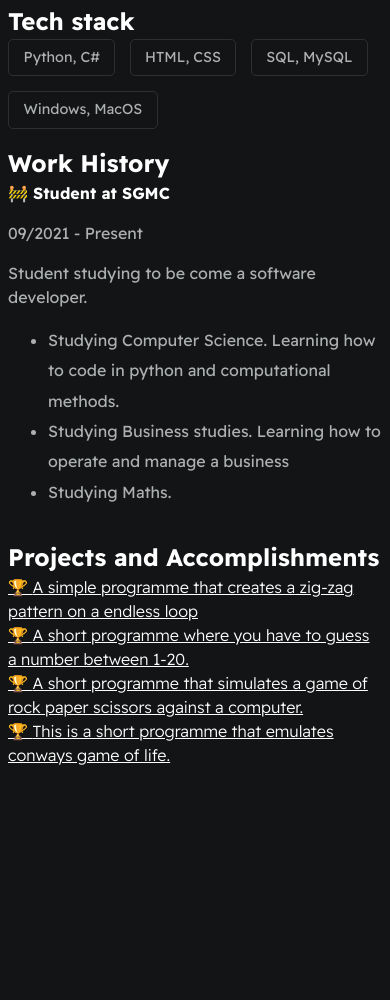
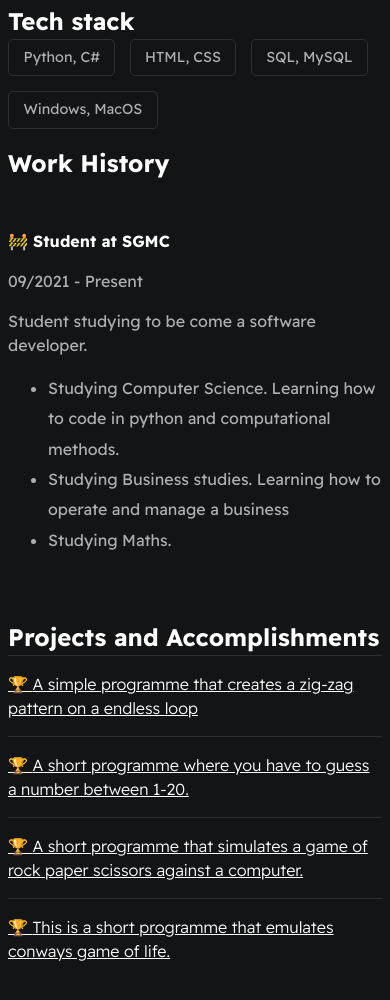
Before and after one commit to Cheris-Quessou/Resume-Website, a plain HTML site: page ResumeWebsite/index.html in a window 390 px wide. Shown: the part 894-1894 px from the top of the page. Before the commit the page ends 1685 px from the top, so only its background shows below. Drawn offline with Linux system fonts and the light colour scheme.

Commit message:
Update main.css

```diff
--- a/ResumeWebsite/styles/main.css
+++ b/ResumeWebsite/styles/main.css
@@ -93,9 +93,39 @@ li{
     align-items: center;
 }
 
+.card--project{
+    max-width: 700px;
+    margin: 0 auto;
+    padding-top: 1em;
+    padding-bottom: 1em;
+    border-top: 1px solid var(--mainBorderColor);
+}
+
+.card--project a{
+    color: var(--mainTextColor);
+
+    transition: 0.3s;
+}
+
+.card--project a:hover{
+    color: rgb(30, 190,214);
+
+}
+
+.card--work-history{
+    max-width: 700px;
+    margin: 0 auto;
+    border-left: 1px solid var(--mainBorderColor);
+    margin-top: 3em;
+    margin-bottom: 3em;
+    padding-left: 2em;
+}
+
 @media(max-width:600px){
 
     .section--page{
+        max-width: 700px;
+        margin: 0 auto;
         padding-top: 1em;
         padding-bottom: 1em;
     }
@@ -115,4 +145,8 @@ li{
         flex-direction: column;
     }
 
+    .card--work-history{
+        border-left: none;
+        padding-left: 0;
+    }
 }
```
